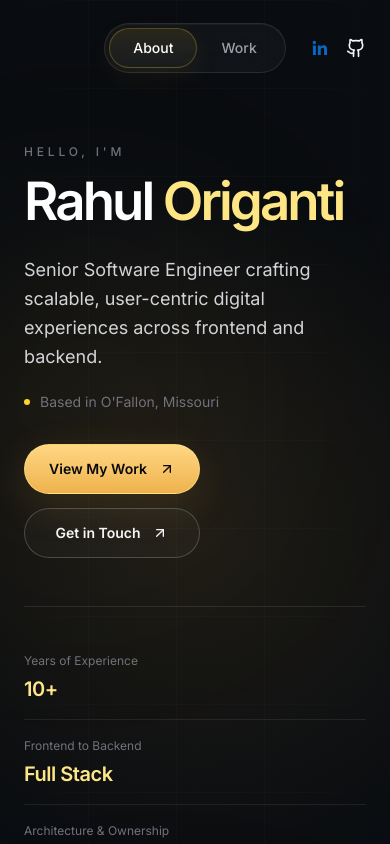
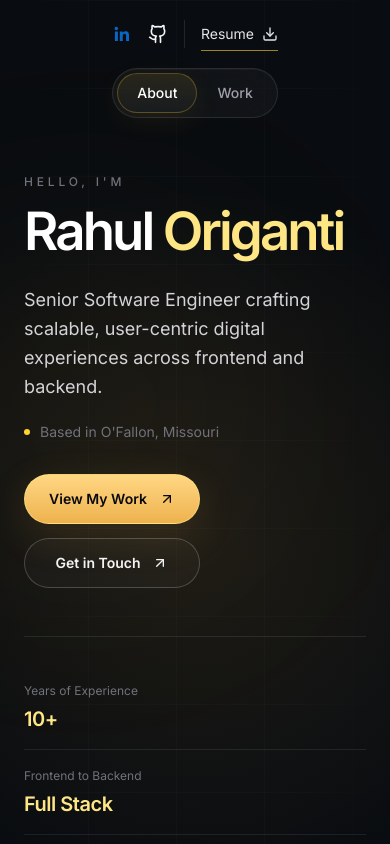
Before and after one commit to rahulrddy/portfolio, a Next.js app: page / in a window 390 px wide. Shown: the top 844 px of the page. Built offline with nearby package versions, Linux system fonts and the light colour scheme.

Commit message:
fix: make portfolio header fully responsive

```diff
--- a/components/layout/site-header.tsx
+++ b/components/layout/site-header.tsx
@@ -14,24 +14,24 @@ function LinkedInIcon() {
 
 export function SiteHeader() {
   return (
-    <header className="relative z-30 mx-auto grid h-24 w-full max-w-[1440px] grid-cols-[1fr_auto_1fr] items-center px-6 md:px-10 lg:px-14">
+    <header className="relative z-30 mx-auto flex w-full max-w-[1600px] flex-col gap-4 px-4 pb-2 pt-4 sm:px-6 md:px-10 lg:grid lg:h-24 lg:grid-cols-[1fr_auto_1fr] lg:items-center lg:gap-0 lg:px-14 lg:py-0 2xl:px-16">
       <nav
-        className="col-start-2 flex rounded-full border border-white/10 bg-white/[0.035] p-1 shadow-[inset_0_1px_0_rgba(255,255,255,.04)] backdrop-blur-xl"
+        className="order-2 mx-auto flex rounded-full border border-white/10 bg-white/[0.035] p-1 shadow-[inset_0_1px_0_rgba(255,255,255,.04)] backdrop-blur-xl lg:order-none lg:col-start-2"
         aria-label="Primary navigation"
       >
-        <a href="#about" className="relative rounded-full px-6 py-2.5 text-sm font-medium text-white">
+        <a href="#about" className="relative rounded-full px-5 py-2.5 text-sm font-medium text-white sm:px-6">
           <motion.span
             layoutId="active-navigation"
             className="absolute inset-0 rounded-full border border-amber-300/25 bg-gradient-to-b from-amber-300/10 to-white/[0.035] shadow-[0_8px_28px_rgba(245,185,76,.07)]"
           />
           <span className="relative">About</span>
         </a>
-        <a href="#work" className="rounded-full px-6 py-2.5 text-sm font-medium text-zinc-400 transition-colors hover:text-white">
+        <a href="#work" className="rounded-full px-5 py-2.5 text-sm font-medium text-zinc-400 transition-colors hover:text-white sm:px-6">
           Work
         </a>
       </nav>
 
-      <div className="col-start-3 flex items-center justify-self-end gap-4 md:gap-5">
+      <div className="order-1 flex min-h-9 items-center justify-center gap-4 sm:justify-end md:gap-5 lg:order-none lg:col-start-3 lg:justify-self-end">
         <a
           href={siteConfig.links.linkedin}
           target="_blank"
@@ -50,11 +50,11 @@ export function SiteHeader() {
         >
           <Github className="size-5" />
         </a>
-        <span className="hidden h-7 w-px bg-white/10 sm:block" aria-hidden="true" />
+        <span className="h-7 w-px bg-white/10" aria-hidden="true" />
         <a
           href={siteConfig.links.resume}
           download
-          className="group hidden items-center gap-2 border-b border-amber-300/60 py-1.5 text-sm text-zinc-200 transition-colors hover:border-amber-200 hover:text-amber-200 sm:inline-flex"
+          className="group inline-flex items-center gap-2 border-b border-amber-300/60 py-1.5 text-sm text-zinc-200 transition-colors hover:border-amber-200 hover:text-amber-200"
         >
           Resume
           <Download className="size-4 transition-transform group-hover:translate-y-0.5" />
```
